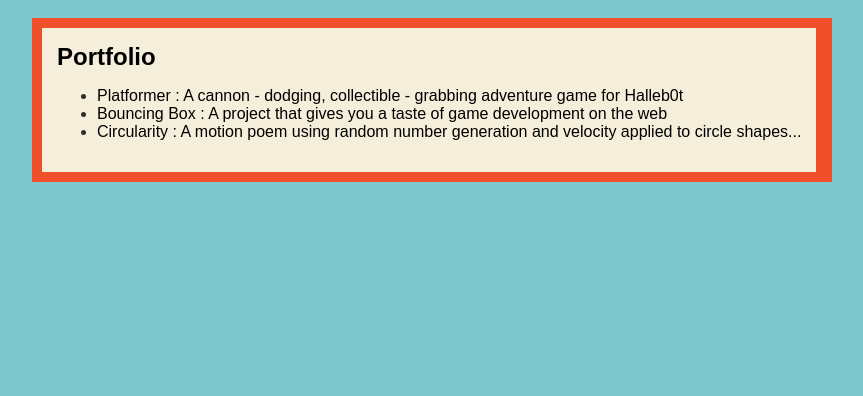
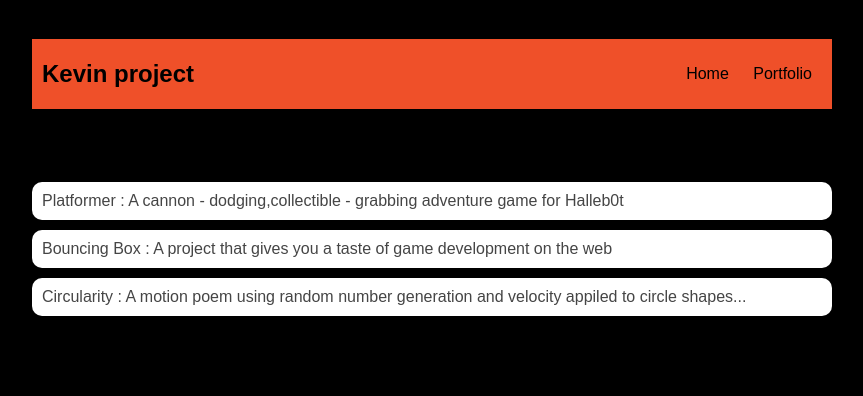
Before and after one commit to Kevthecreater/Kevthecreater.github.io, a plain HTML site: page portfolio.html in a window 1280 px wide. Shown: the whole page, without its empty margins (208-1071 px from the left). Drawn offline with Linux system fonts and the light colour scheme.

Commit message:
add portfolio.html file

```diff
--- a/portfolio.html
+++ b/portfolio.html
@@ -1,24 +1,97 @@
-<!DOCTYPE HTML>
+<!DOCTYPE html>
+
 <html>
+
 <head>
-        <title>Kevthecreater Project</title>
-        <link rel="stylesheet" href="style.css"
+
+   <title>Kevin Project</title>
+
+   <link rel="stylesheet" href="style.css">
+
 </head>
 
- <body>
+
+
+<body class="content">
+
+   <div id ="all-contents>"
+
+<nav>
+
+
+
+<ul
+
+</li>
+
+</ul>
+
+</nav>
+
+
+
+</div>
+
    <div id="all-contents">
+
        <nav>
+
         <!-- Nav stuff here...-->
-            <main>
+
+       <h1>Kevin project</h1>
+
+       <ul id="nav-ul">
+
+          <li class="nav-li">
+
+             <a class="nav-a" href="index.html">Home</a>
+
+           </li>
+
+        <li class="nav-li">
+
+        <a class="nav-a"href="portfolio.html">Portfolio</a>
+
+        </li>
+
+       </ul>
+
+     </nav>
+
+<h1>Portfolio</h1>
+
+<ul id="portfolio">
+
+   <li><a href="projects/platformer/">Platformer : A cannon - dodging,collectible - grabbing adventure game for Halleb0t</a></li>
+
+   <li><a href="projects/bouncing-box/">Bouncing Box : A project that gives you a taste of game development on the web</a></li>
+
+   <li><a href="projects/circularity/">Circularity : A motion poem using random number generation and velocity appiled to circle shapes...</a></li>
+
+</ul>
+
+</div>
+
+
+
 <div class="content">
-                    <h1>Portfolio</h1>
+
+
+
    <ul id="Portfolio">
-                        <li><a href="projects/platformer/">Platformer : A cannon - dodging, collectible - grabbing adventure game for Halleb0t</a></li>
-                        <li><a href="projects/bouncing-box/">Bouncing Box : A project that gives you a taste of game development on the web </a></li>
-                        <li><a href="projects/circularity/">Circularity : A motion poem using random number generation and velocity applied to circle shapes...</a></li>
+
+
+
    </ul>
-            </main>
-         </nav>
+
 </div>
+
+
+
+
+
+   </div>
+
  </body>
+
 </html>
--- a/style.css
+++ b/style.css
@@ -1,5 +1,5 @@
 body {
-    background: rgb(125, 198, 205);
+    background: rgb(0, 0, 0);
     color: rgb(45, 45, 45);
     padding: 10px;
     font-family: arial;
```
Also changed, not shown: index.html (+2 -1 lines), projects/bouncing-box/index.html (+1 -0 lines). Lines whose indentation alone changed are shown as unchanged.
